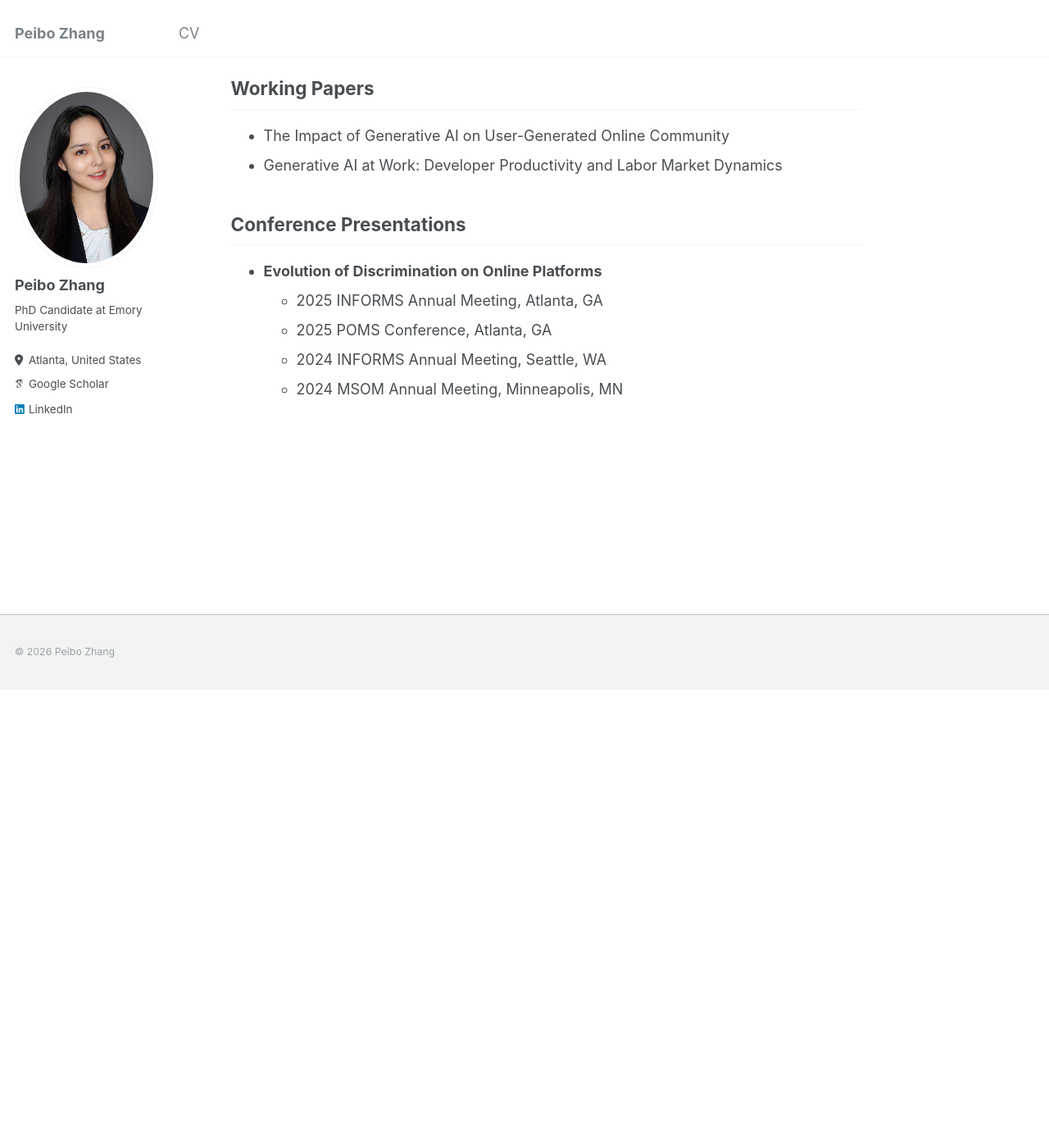
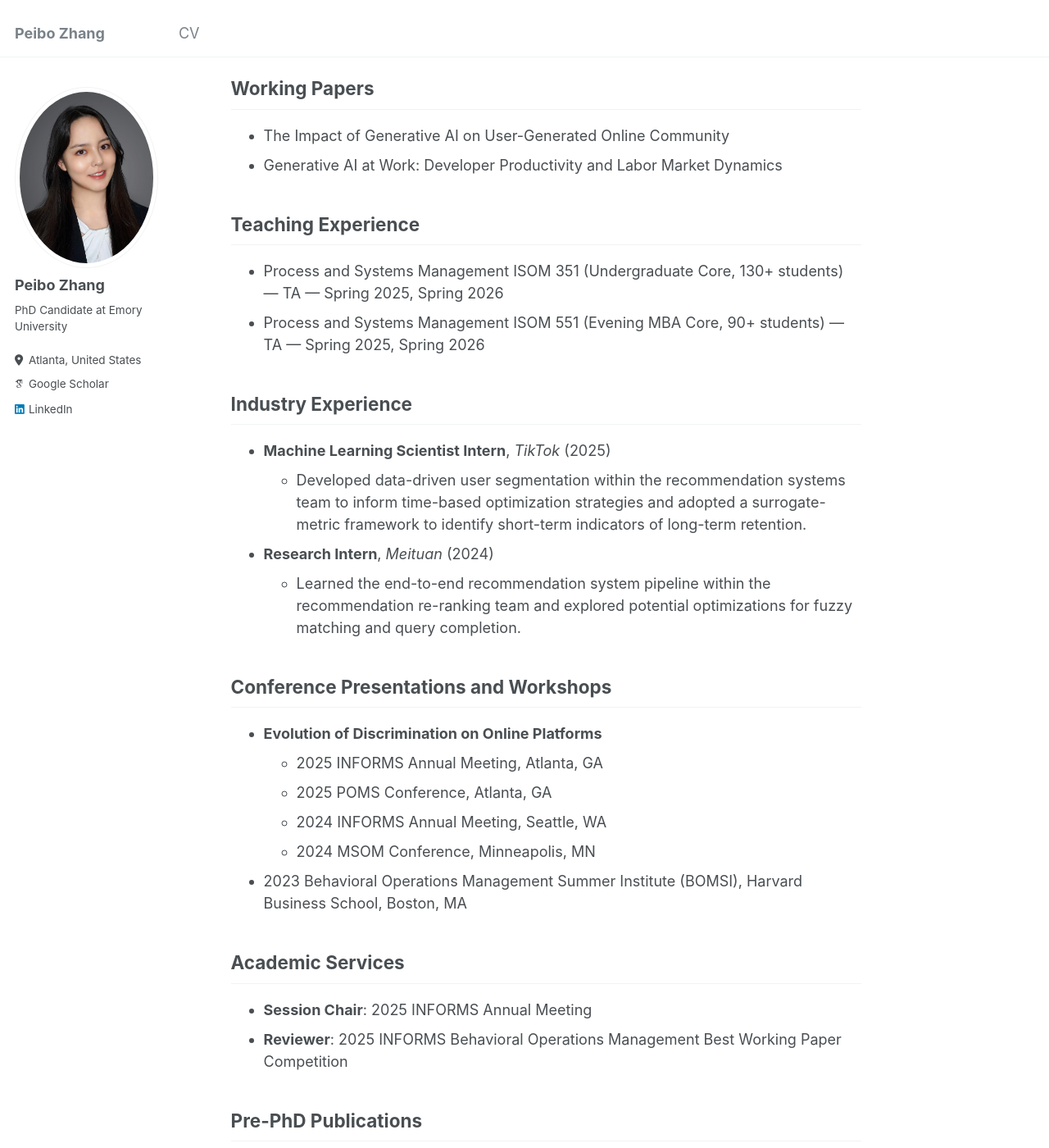
Before and after one commit to PeiboZhang/peibozhang.github.io, a Jekyll site: the page built from _pages/about.md, in a window 1280 px wide and 1400 px high, scrolled down 646 px. Shown: the whole window at 82% size. Built offline with Jekyll 4.4.1, drawn with Linux system fonts in a browser that asks for light colours; some web fonts are replaced; before the commit the page ends 1486 px from its top, so only the background shows below that; some of the changed text lies outside the part shown.

Commit message:
Update about page with teaching and industry experience

```diff
--- a/_pages/about.md
+++ b/_pages/about.md
@@ -49,17 +49,70 @@ My research interest broadly centers on online platform operations, generative A
   </li>
 </ul>
 
+<h2>Teaching Experience</h2>
+<ul>
+  <li>
+    Process and Systems Management ISOM 351 (Undergraduate Core, 130+ students) — TA — Spring 2025, Spring 2026
+  </li>
+  <li>
+    Process and Systems Management ISOM 551 (Evening MBA Core, 90+ students) — TA — Spring 2025, Spring 2026
+  </li>
+</ul>
 
-
-
-## Conference Presentations
+<h2>Industry Experience</h2>
 <ul>
-  <li style="list-style-type: disc;"><b>Evolution of Discrimination on Online Platforms</b>
+  <li>
+    <b>Machine Learning Scientist Intern</b>, <i>TikTok</i> (2025)
     <ul>
-      <li style="list-style-type: circle;">2025 INFORMS Annual Meeting, Atlanta, GA </li>
-      <li style="list-style-type: circle;">2025 POMS Conference, Atlanta, GA </li>
-      <li style="list-style-type: circle;">2024 INFORMS Annual Meeting, Seattle, WA</li>
-      <li style="list-style-type: circle;">2024 MSOM Annual Meeting, Minneapolis, MN</li>
+      <li>
+        Developed data-driven user segmentation within the recommendation systems team to inform time-based optimization strategies and adopted a surrogate-metric framework to identify short-term indicators of long-term retention.
+      </li>
+    </ul>
+  </li>
+  <li>
+    <b>Research Intern</b>, <i>Meituan</i> (2024)
+    <ul>
+      <li>
+        Learned the end-to-end recommendation system pipeline within the recommendation re-ranking team and explored potential optimizations for fuzzy matching and query completion.
+      </li>
     </ul>
   </li>
 </ul>
+
+## Conference Presentations and Workshops
+<ul>
+  <li><b>Evolution of Discrimination on Online Platforms</b>
+    <ul>
+      <li>2025 INFORMS Annual Meeting, Atlanta, GA</li>
+      <li>2025 POMS Conference, Atlanta, GA</li>
+      <li>2024 INFORMS Annual Meeting, Seattle, WA</li>
+      <li>2024 MSOM Conference, Minneapolis, MN</li>
+    </ul>
+  </li>
+  <li>2023 Behavioral Operations Management Summer Institute (BOMSI), Harvard Business School, Boston, MA</li>
+</ul>
+
+<h2>Academic Services</h2>
+<ul>
+  <li><b>Session Chair</b>: 2025 INFORMS Annual Meeting</li>
+  <li><b>Reviewer</b>: 2025 INFORMS Behavioral Operations Management Best Working Paper Competition</li>
+</ul>
+
+
+<h2>Pre-PhD Publications</h2>
+<ul>
+  <li>
+    Chungjae Lee, Kevin Dalmeijer, Pascal Van Hentenryck, <b>Peibo Zhang</b> (2024).
+    <a href="https://www.sciencedirect.com/science/article/pii/S2192437624000165" target="_blank">
+      Optimizing Autonomous Transfer Hub Networks: Quantifying the Potential Impact of Self-Driving Trucks
+    </a>.
+    <i>EURO Journal on Transportation and Logistics</i>, 13, 100141.
+  </li>
+</ul>
+
+<h2>Awards and Fellowships</h2>
+<ul>
+  <li>Sheth Fellowship, Goizueta Business School, Emory University (2025)</li>
+  <li>Laney Fellowship, Laney Graduate School, Emory University (2022)</li>
+  <li>Doctoral Fellowship, Goizueta Business School, Emory University (2022)</li>
+</ul>
```
